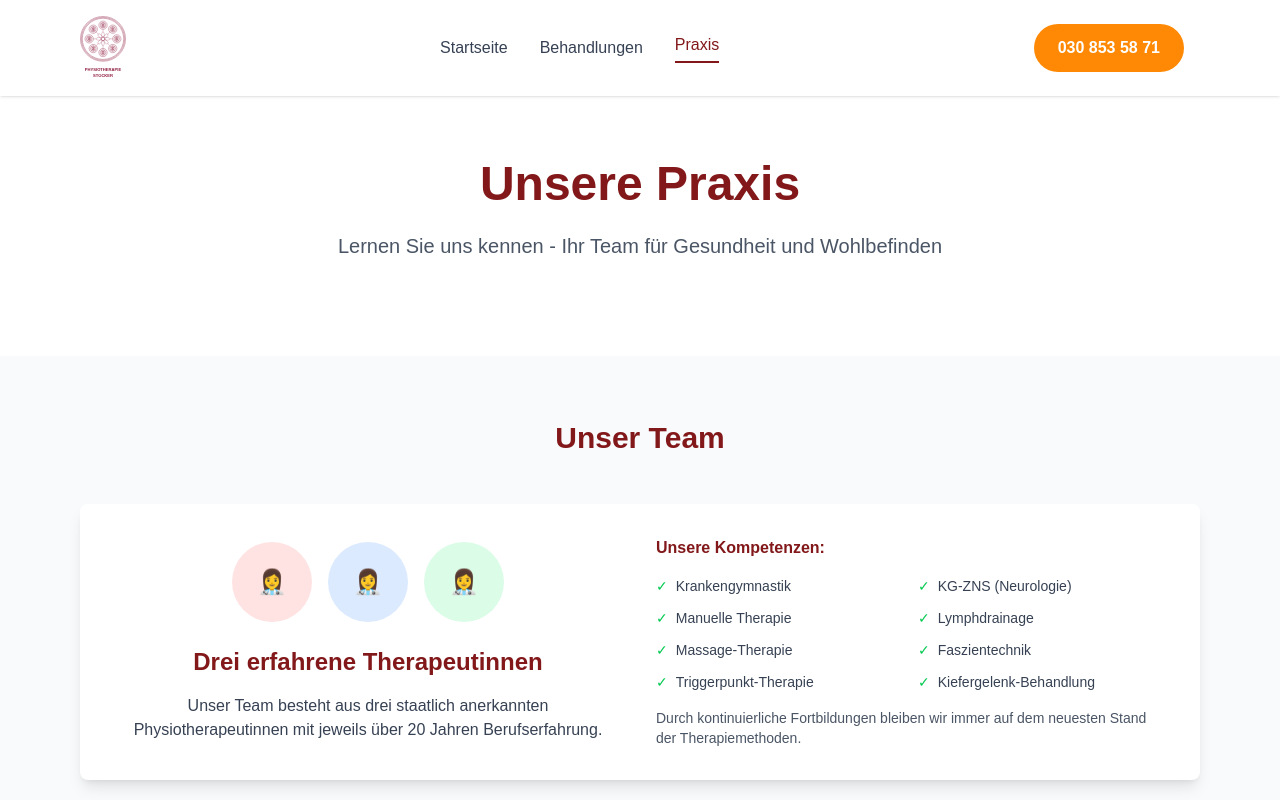
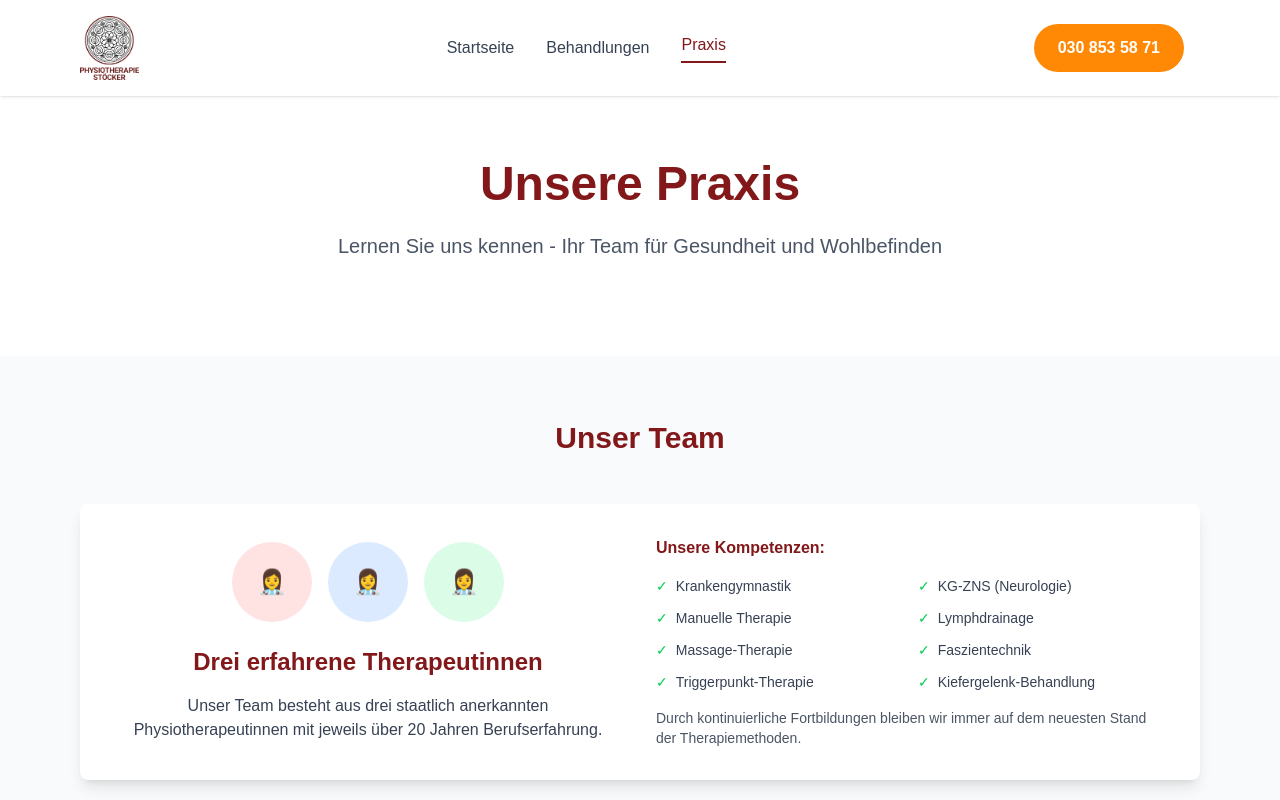
Before and after one commit to OlleeBerlin/physio-stoecker, a Next.js app: page /praxis in a window 1280 px wide. Shown: the top 800 px of the page. Built offline with nearby package versions, Linux system fonts and the light colour scheme.

Commit message:
Original-Logo integriert - echtes Physiotherapie Stöcker Logo statt SVG-Nachzeichnung

```diff
--- a/src/components/Navigation.tsx
+++ b/src/components/Navigation.tsx
@@ -26,7 +26,7 @@ export default function Navigation() {
           {/* Logo */}
           <Link href="/" className="flex items-center space-x-3">
             <img
-              src="/logo.svg"
+              src="/logo_schriftzug_300.svg"
               alt="Physiotherapie Stöcker Logo"
               className="h-16 w-auto"
             />
```
Also changed, not shown: public/logo.svg (deleted), public/logo_ps.svg (added).
